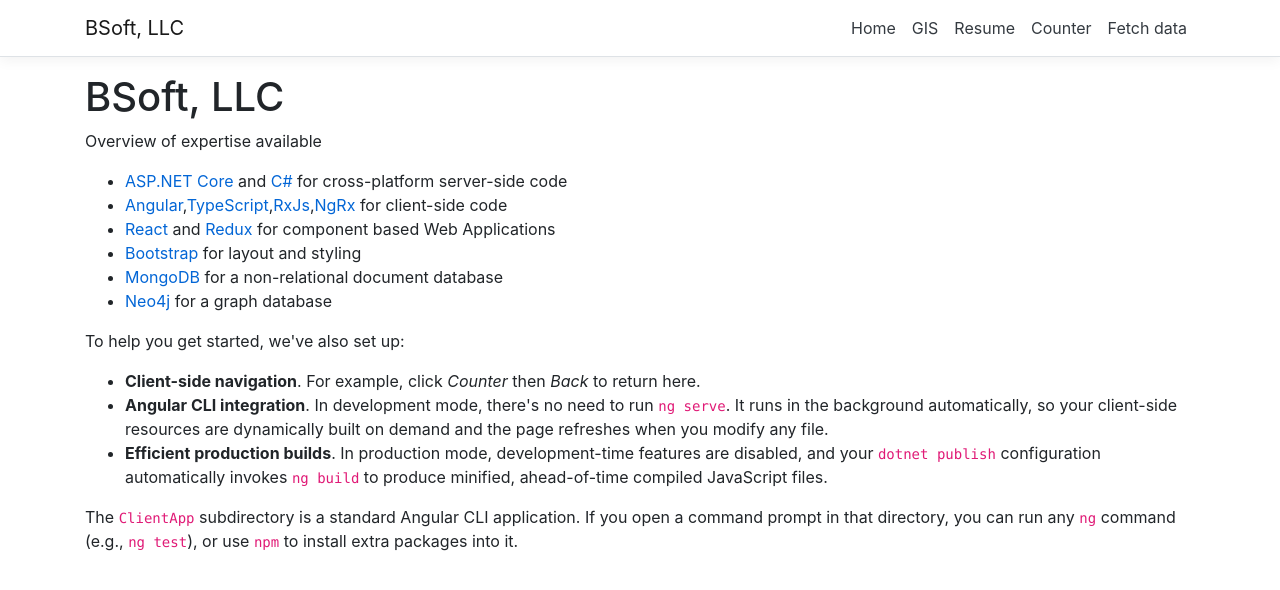
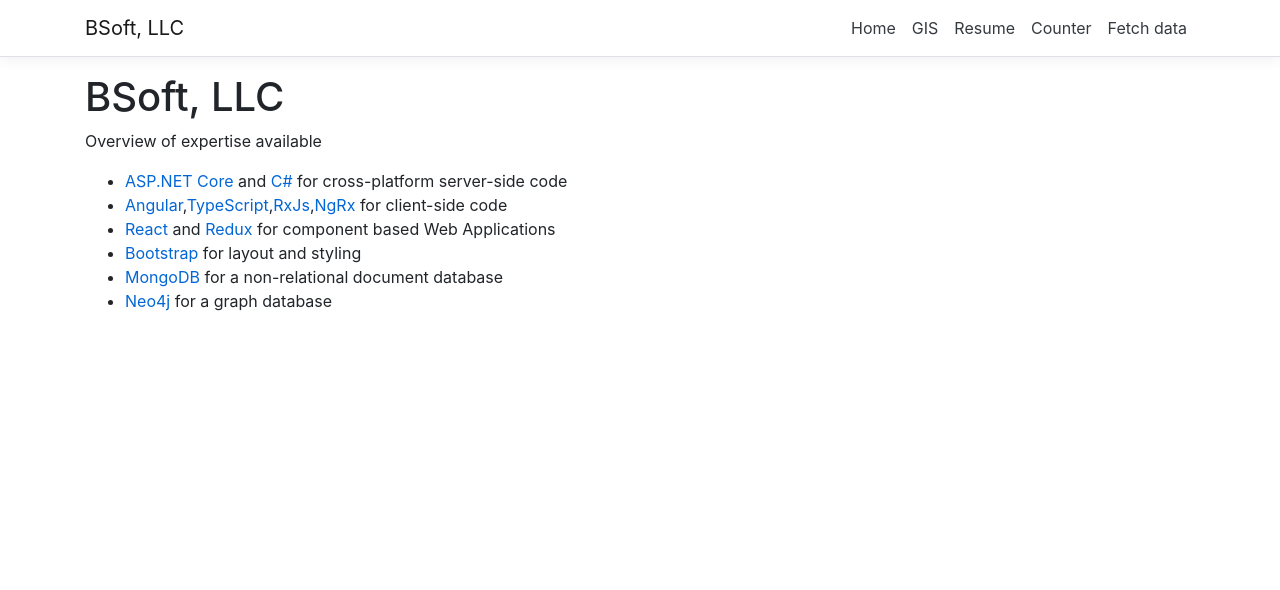
Before and after one commit to KevinBurton/BSoftSolution, an Angular app in the folder BSoftSolutions/ClientApp/: page / in a window 1280 px wide. Shown: the top 590 px of the page. Built offline with nearby package versions, Linux system fonts and the light colour scheme.

Commit message:
Added table for display on the web page.

```diff
--- a/BSoftSolutions/ClientApp/src/app/geoprocessing/geoprocessing.component.html
+++ b/BSoftSolutions/ClientApp/src/app/geoprocessing/geoprocessing.component.html
@@ -2,3 +2,17 @@
 <p>Sample GeoProcessing Code</p>
 <input id="geocode-input" [(ngModel)]="geocodeInput"/>
 <button id="geocode-button" (click)="processGeocodeInput()">Process Location</button>
+<table class='table table-striped' aria-labelledby="tableLabel" *ngIf="locations">
+  <thead>
+  <tr>
+    <th>Latitude</th>
+    <th>Longitude</th>
+  </tr>
+  </thead>
+  <tbody>
+  <tr *ngFor="let location of locations">
+    <td>{{ location.latitude }}</td>
+    <td>{{ location.longitude }}</td>
+  </tr>
+  </tbody>
+</table>
--- a/BSoftSolutions/ClientApp/src/app/geoprocessing/geoprocessing.component.ts
+++ b/BSoftSolutions/ClientApp/src/app/geoprocessing/geoprocessing.component.ts
@@ -10,7 +10,7 @@ export class GeoProcessingComponent {
     constructor(private processor: GeoProcessor) {
 
     }
-    location: ICoordinate[];
+    public locations: ICoordinate[];
     errorMessage: string = '';
     geocodeInput: string = '';
     processGeocodeInput(): void {
@@ -18,7 +18,7 @@ export class GeoProcessingComponent {
         this.processor.Geocode(this.geocodeInput).
             subscribe({
                 next: loc => {
-                    this.location = loc;
+                    this.locations = loc;
                     loc.forEach(l => console.log(`Latitude:${l.latitude} Longitude:${l.longitude}`));
                 },
                 error: err => this.errorMessage = err
--- a/BSoftSolutions/ClientApp/src/app/home/home.component.html
+++ b/BSoftSolutions/ClientApp/src/app/home/home.component.html
@@ -8,10 +8,3 @@
   <li><a href='https://www.mongodb.com/'>MongoDB</a> for a non-relational document database</li>
   <li><a href='https://neo4j.com/'>Neo4j</a> for a graph database</li>
 </ul>
-<p>To help you get started, we've also set up:</p>
-<ul>
-  <li><strong>Client-side navigation</strong>. For example, click <em>Counter</em> then <em>Back</em> to return here.</li>
-  <li><strong>Angular CLI integration</strong>. In development mode, there's no need to run <code>ng serve</code>. It runs in the background automatically, so your client-side resources are dynamically built on demand and the page refreshes when you modify any file.</li>
-  <li><strong>Efficient production builds</strong>. In production mode, development-time features are disabled, and your <code>dotnet publish</code> configuration automatically invokes <code>ng build</code> to produce minified, ahead-of-time compiled JavaScript files.</li>
-</ul>
-<p>The <code>ClientApp</code> subdirectory is a standard Angular CLI application. If you open a command prompt in that directory, you can run any <code>ng</code> command (e.g., <code>ng test</code>), or use <code>npm</code> to install extra packages into it.</p>
```
Also changed, not shown: BSoftSolutions/ClientApp/package.json (line endings or trailing spaces), 1 other file (tests, documents, lock files or other folders).
